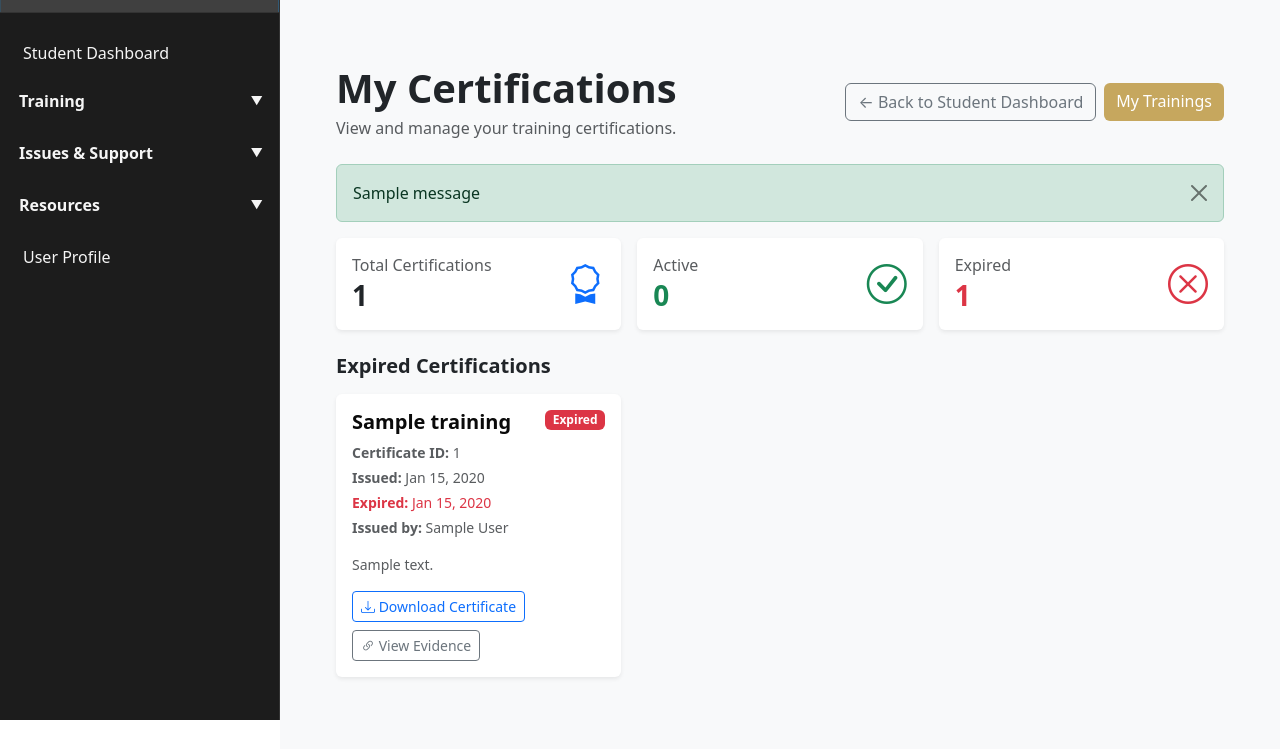
After one commit to Kkenize/JUSWZ, a Django app: page /dashboard/my-certifications/ in a window 1280 px wide. The commit adds this page. Shown: the part 80-829 px from the top of the page. Run offline with Django 5.2, Linux system fonts and the light colour scheme; a user stored in the database is signed in; tables that the repository leaves empty hold one stand-in row (values such as "Sample post"); one stand-in notice (Sample message) is shown.

Commit message:
Added view certifications feature

```diff
--- a/src/apps/dashboard/urls.py
+++ b/src/apps/dashboard/urls.py
@@ -25,6 +25,9 @@ urlpatterns = [
 
     # My Trainings (student view)
     path("my-trainings/", views.my_trainings, name="my_trainings"),
+
+    # My Certifications (student/collaborator view)
+    path("my-certifications/", views.my_certifications, name="my_certifications"),
 
     # Training Reserve (under My Trainings)
     path("training-reserve/", views.training_reserve, name="training_reserve"),
--- a/src/apps/dashboard/views.py
+++ b/src/apps/dashboard/views.py
@@ -53,9 +53,17 @@ def dashboard_redirect(request):
 def student_dashboard(request):
     """Student-only dashboard"""
     user_profile = request.user.userprofile
+    # Count active (non-expired) certifications
+    active_certifications_count = Certificate.objects.filter(
+        user=request.user
+    ).filter(
+        Q(expires_on__isnull=True) | Q(expires_on__gte=timezone.localdate())
+    ).count()
+
     return render(request, 'dashboard/student_dashboard.html', {
         "user_profile": user_profile,
         "reserved_trainings_count": request.user.enrolled_trainings.filter(date__gte=timezone.localdate()).count(),
+        "active_certifications_count": active_certifications_count,
     })
 
 @never_cache
@@ -65,8 +73,18 @@ def collaborator_dashboard(request):
     user_profile = request.user.userprofile
     if user_profile.role != 'collaborator':
         return HttpResponseForbidden("You do not have permission to access this page.")
+
+    # Count active (non-expired) certifications
+    active_certifications_count = Certificate.objects.filter(
+        user=request.user
+    ).filter(
+        Q(expires_on__isnull=True) | Q(expires_on__gte=timezone.localdate())
+    ).count()
+
     return render(request, 'dashboard/collaborator_dashboard.html', {
-        "user_profile": user_profile
+        "user_profile": user_profile,
+        "reserved_trainings_count": request.user.enrolled_trainings.filter(date__gte=timezone.localdate()).count(),
+        "active_certifications_count": active_certifications_count,
     })
 
 @never_cache
@@ -310,6 +328,51 @@ def training_certificates(request):
         "learners": learners,
         "recent_certifications": recent_certifications_list,
         "waiting_for_certificate": waiting_for_certificate,
+    })
+
+
+@never_cache
+@login_required
+def my_certifications(request):
+    """View for students and collaborators to view their own certifications."""
+    user_profile = request.user.userprofile
+    if user_profile.role not in ['student', 'collaborator']:
+        return HttpResponseForbidden("You do not have permission to access this page.")
+
+    # Get all certificates for the current user
+    certificates = Certificate.objects.filter(user=request.user).select_related('training', 'issued_by').order_by('-issued_on', '-created_at')
+
+    # Separate into active and expired
+    active_certificates = []
+    expired_certificates = []
+
+    for cert in certificates:
+        cert_data = {
+            'certificate': cert,
+            'training': cert.training,
+            'certificate_id': cert.certificate_id,
+            'issued_on': cert.issued_on,
+            'expires_on': cert.expires_on,
+            'is_expired': cert.is_expired,
+            'certificate_file': cert.certificate_file,
+            'evidence_link': cert.evidence_link,
+            'notes': cert.notes,
+            'status': cert.get_status_display(),
+            'issued_by': cert.issued_by.get_full_name() if cert.issued_by else 'System',
+        }
+
+        if cert.is_expired:
+            expired_certificates.append(cert_data)
+        else:
+            active_certificates.append(cert_data)
+
+    return render(request, "dashboard/my_certifications.html", {
+        "user_profile": user_profile,
+        "active_certificates": active_certificates,
+        "expired_certificates": expired_certificates,
+        "total_count": len(active_certificates) + len(expired_certificates),
+        "active_count": len(active_certificates),
+        "expired_count": len(expired_certificates),
     })
 
 
--- a/src/static/css/dashboard.css
+++ b/src/static/css/dashboard.css
@@ -63,6 +63,23 @@
 .nav-link.active {
     background-color: var(--gray-hover);
     border-left: 3px solid var(--bc-gold);
+    color: var(--bc-gold);
+}
+
+/* Ensure all sidebar text is visible */
+.sidebar,
+.sidebar * {
+    color: var(--text-light);
+}
+
+.sidebar .nav-link,
+.sidebar .nav-section-header,
+.sidebar .nav-sub-item {
+    color: var(--text-light);
+}
+
+.sidebar .nav-link:hover,
+.sidebar .nav-link.active {
     color: var(--bc-gold);
 }
 
--- a/src/templates/dashboard/base_dashboard.html
+++ b/src/templates/dashboard/base_dashboard.html
@@ -38,7 +38,9 @@
                     <div class="collapse" id="trainingSection">
                         <div class="nav-section-items">
                             <a href="{% url 'dashboard:my_trainings' %}" class="nav-link nav-sub-item">My Trainings</a>
-                            <a href="#certifications" class="nav-link nav-sub-item">My Certifications</a>
+                            {% if user_profile.role == 'student' or user_profile.role == 'collaborator' %}
+                                <a href="{% url 'dashboard:my_certifications' %}" class="nav-link nav-sub-item">My Certifications</a>
+                            {% endif %}
                             {% if user_profile.role == 'staff' or user_profile.role == 'admin' %}
                                 <a href="{% url 'dashboard:training_management' %}" class="nav-link nav-sub-item">Training Management</a>
                                 <a href="{% url 'dashboard:training_certificates' %}" class="nav-link nav-sub-item">Certificates</a>
@@ -180,6 +182,7 @@
             justify-content: space-between;
             align-items: center;
             transition: background-color 0.2s;
+            color: var(--text-light) !important;
         }
 
         .nav-section-header:hover {
@@ -194,6 +197,7 @@
         .nav-section-header span {
             transition: transform 0.3s;
             font-size: 0.75rem;
+            color: var(--text-light) !important;
         }
 
         .nav-section-items {
@@ -207,6 +211,7 @@
             padding-bottom: 0.5rem;
             font-size: 0.9rem;
             opacity: 0.9;
+            color: var(--text-light) !important;
         }
 
         .nav-sub-item:hover {
--- a/src/templates/dashboard/collaborator_dashboard.html
+++ b/src/templates/dashboard/collaborator_dashboard.html
@@ -35,8 +35,8 @@
         <div class="col-md-6 col-lg-4">
             <div class="dashboard-card h-100 p-4">
                 <h3 class="h5 fw-bold mb-3">My Certifications</h3>
-                <p class="text-muted mb-4">View and track your certifications</p>
-                <a href="#" class="btn btn-bc-gold">View Certificates</a>
+                <p class="text-muted mb-4">{{ active_certifications_count }} Active certification{{ active_certifications_count|pluralize }}</p>
+                <a href="{% url 'dashboard:my_certifications' %}" class="btn btn-bc-gold">View Certificates</a>
             </div>
         </div>
 
--- /dev/null
+++ b/src/templates/dashboard/my_certifications.html
@@ -0,0 +1,232 @@
+{% extends 'dashboard/base_dashboard.html' %}
+{% load static %}
+
+{% block title %}My Certifications - BC Hatchery{% endblock %}
+
+{% block content %}
+<div class="container-fluid px-4 py-3">
+  <div class="d-flex flex-wrap justify-content-between align-items-start align-items-lg-center gap-3 mt-3 mb-4">
+    <div>
+      <h1 class="fw-bold mb-1">My Certifications</h1>
+      <p class="text-muted mb-0">View and manage your training certifications.</p>
+    </div>
+    <div class="d-flex gap-2 flex-wrap">
+      {% if user_profile.role == 'student' %}
+        <a href="{% url 'dashboard:student' %}" class="btn btn-outline-secondary">← Back to Student Dashboard</a>
+      {% elif user_profile.role == 'collaborator' %}
+        <a href="{% url 'dashboard:collaborator' %}" class="btn btn-outline-secondary">← Back to Collaborator Dashboard</a>
+      {% endif %}
+      <a href="{% url 'dashboard:my_trainings' %}" class="btn btn-bc-gold text-white">My Trainings</a>
+    </div>
+  </div>
+
+  {% if messages %}
+    {% for message in messages %}
+      <div class="alert alert-{{ message.tags }} alert-dismissible fade show" role="alert">
+        {{ message }}
+        <button type="button" class="btn-close" data-bs-dismiss="alert" aria-label="Close"></button>
+      </div>
+    {% endfor %}
+  {% endif %}
+
+  <!-- Summary Cards -->
+  <div class="row g-3 mb-4">
+    <div class="col-md-4">
+      <div class="card shadow-sm border-0">
+        <div class="card-body">
+          <div class="d-flex align-items-center">
+            <div class="flex-grow-1">
+              <h6 class="text-muted mb-1">Total Certifications</h6>
+              <h3 class="fw-bold mb-0">{{ total_count }}</h3>
+            </div>
+            <div class="text-primary fs-1">
+              <i class="bi bi-award"></i>
+            </div>
+          </div>
+        </div>
+      </div>
+    </div>
+    <div class="col-md-4">
+      <div class="card shadow-sm border-0">
+        <div class="card-body">
+          <div class="d-flex align-items-center">
+            <div class="flex-grow-1">
+              <h6 class="text-muted mb-1">Active</h6>
+              <h3 class="fw-bold mb-0 text-success">{{ active_count }}</h3>
+            </div>
+            <div class="text-success fs-1">
+              <i class="bi bi-check-circle"></i>
+            </div>
+          </div>
+        </div>
+      </div>
+    </div>
+    <div class="col-md-4">
+      <div class="card shadow-sm border-0">
+        <div class="card-body">
+          <div class="d-flex align-items-center">
+            <div class="flex-grow-1">
+              <h6 class="text-muted mb-1">Expired</h6>
+              <h3 class="fw-bold mb-0 text-danger">{{ expired_count }}</h3>
+            </div>
+            <div class="text-danger fs-1">
+              <i class="bi bi-x-circle"></i>
+            </div>
+          </div>
+        </div>
+      </div>
+    </div>
+  </div>
+
+  <!-- Active Certifications -->
+  {% if active_certificates %}
+    <div class="mb-4">
+      <h2 class="h5 fw-bold mb-3">Active Certifications</h2>
+      <div class="row g-3">
+        {% for cert_data in active_certificates %}
+          <div class="col-md-6 col-lg-4">
+            <div class="card shadow-sm border-0 h-100">
+              <div class="card-body">
+                <div class="d-flex justify-content-between align-items-start mb-2">
+                  <h5 class="card-title mb-0">{{ cert_data.training.title }}</h5>
+                  <span class="badge bg-success">Active</span>
+                </div>
+
+                <div class="mb-3">
+                  {% if cert_data.certificate_id %}
+                    <div class="small text-muted mb-1">
+                      <strong>Certificate ID:</strong> {{ cert_data.certificate_id }}
+                    </div>
+                  {% endif %}
+                  <div class="small text-muted mb-1">
+                    <strong>Issued:</strong> {{ cert_data.issued_on|date:"M j, Y" }}
+                  </div>
+                  {% if cert_data.expires_on %}
+                    <div class="small text-muted mb-1">
+                      <strong>Expires:</strong> {{ cert_data.expires_on|date:"M j, Y" }}
+                    </div>
+                  {% else %}
+                    <div class="small text-muted mb-1">
+                      <strong>Expires:</strong> No expiration
+                    </div>
+                  {% endif %}
+                  {% if cert_data.issued_by %}
+                    <div class="small text-muted">
+                      <strong>Issued by:</strong> {{ cert_data.issued_by }}
+                    </div>
+                  {% endif %}
+                </div>
+
+                {% if cert_data.notes %}
+                  <div class="mb-3">
+                    <p class="small text-muted mb-0">{{ cert_data.notes|truncatewords:20 }}</p>
+                  </div>
+                {% endif %}
+
+                <div class="d-flex gap-2 flex-wrap">
+                  {% if cert_data.certificate_file %}
+                    <a href="{{ cert_data.certificate_file.url }}" target="_blank" class="btn btn-sm btn-outline-primary">
+                      <i class="bi bi-download"></i> Download Certificate
+                    </a>
+                  {% endif %}
+                  {% if cert_data.evidence_link %}
+                    <a href="{{ cert_data.evidence_link }}" target="_blank" class="btn btn-sm btn-outline-secondary">
+                      <i class="bi bi-link-45deg"></i> View Evidence
+                    </a>
+                  {% endif %}
+                </div>
+              </div>
+            </div>
+          </div>
+        {% endfor %}
+      </div>
+    </div>
+  {% endif %}
+
+  <!-- Expired Certifications -->
+  {% if expired_certificates %}
+    <div class="mb-4">
+      <h2 class="h5 fw-bold mb-3">Expired Certifications</h2>
+      <div class="row g-3">
+        {% for cert_data in expired_certificates %}
+          <div class="col-md-6 col-lg-4">
+            <div class="card shadow-sm border-0 h-100 border-danger">
+              <div class="card-body">
+                <div class="d-flex justify-content-between align-items-start mb-2">
+                  <h5 class="card-title mb-0">{{ cert_data.training.title }}</h5>
+                  <span class="badge bg-danger">Expired</span>
+                </div>
+
+                <div class="mb-3">
+                  {% if cert_data.certificate_id %}
+                    <div class="small text-muted mb-1">
+                      <strong>Certificate ID:</strong> {{ cert_data.certificate_id }}
+                    </div>
+                  {% endif %}
+                  <div class="small text-muted mb-1">
+                    <strong>Issued:</strong> {{ cert_data.issued_on|date:"M j, Y" }}
+                  </div>
+                  {% if cert_data.expires_on %}
+                    <div class="small text-danger mb-1">
+                      <strong>Expired:</strong> {{ cert_data.expires_on|date:"M j, Y" }}
+                    </div>
+                  {% endif %}
+                  {% if cert_data.issued_by %}
+                    <div class="small text-muted">
+                      <strong>Issued by:</strong> {{ cert_data.issued_by }}
+                    </div>
+                  {% endif %}
+                </div>
+
+                {% if cert_data.notes %}
+                  <div class="mb-3">
+                    <p class="small text-muted mb-0">{{ cert_data.notes|truncatewords:20 }}</p>
+                  </div>
+                {% endif %}
+
+                <div class="d-flex gap-2 flex-wrap">
+                  {% if cert_data.certificate_file %}
+                    <a href="{{ cert_data.certificate_file.url }}" target="_blank" class="btn btn-sm btn-outline-primary">
+                      <i class="bi bi-download"></i> Download Certificate
+                    </a>
+                  {% endif %}
+                  {% if cert_data.evidence_link %}
+                    <a href="{{ cert_data.evidence_link }}" target="_blank" class="btn btn-sm btn-outline-secondary">
+                      <i class="bi bi-link-45deg"></i> View Evidence
+                    </a>
+                  {% endif %}
+                </div>
+              </div>
+            </div>
+          </div>
+        {% endfor %}
+      </div>
+    </div>
+  {% endif %}
+
+  <!-- Empty State -->
+  {% if not active_certificates and not expired_certificates %}
+    <div class="text-center py-5">
+      <div class="mb-4">
+        <i class="bi bi-award" style="font-size: 4rem; color: #6c757d;"></i>
+      </div>
+      <h3 class="h4 fw-bold mb-2">No Certifications Yet</h3>
+      <p class="text-muted mb-4">You don't have any certifications yet. Complete training sessions to earn certifications!</p>
+      <a href="{% url 'dashboard:my_trainings' %}" class="btn btn-bc-gold text-white">Browse Trainings</a>
+    </div>
+  {% endif %}
+</div>
+{% endblock %}
+
+{% block extra_css %}
+<link href="https://cdn.jsdelivr.net/npm/bootstrap-icons@1.11.0/font/bootstrap-icons.css" rel="stylesheet">
+<style>
+  .card {
+    transition: transform 0.2s ease, box-shadow 0.2s ease;
+  }
+  .card:hover {
+    transform: translateY(-2px);
+    box-shadow: 0 4px 8px rgba(0,0,0,0.1) !important;
+  }
+</style>
+{% endblock %}
--- a/src/templates/dashboard/student_dashboard.html
+++ b/src/templates/dashboard/student_dashboard.html
@@ -36,8 +36,8 @@
         <div class="col-md-6 col-lg-4">
             <div class="dashboard-card h-100 p-4">
                 <h3 class="h5 fw-bold mb-3">My Certifications</h3>
-                <p class="text-muted mb-4">3 Active certifications</p>
-                <a href="#" class="btn btn-bc-gold">View Certificates</a>
+                <p class="text-muted mb-4">{{ active_certifications_count }} Active certification{{ active_certifications_count|pluralize }}</p>
+                <a href="{% url 'dashboard:my_certifications' %}" class="btn btn-bc-gold">View Certificates</a>
             </div>
         </div>
 
```
